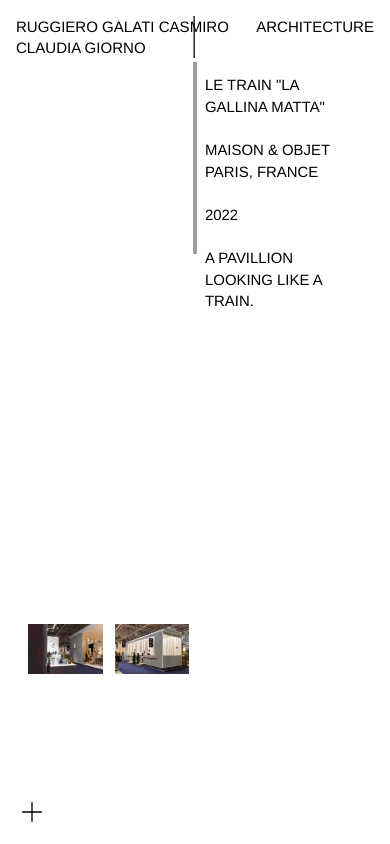
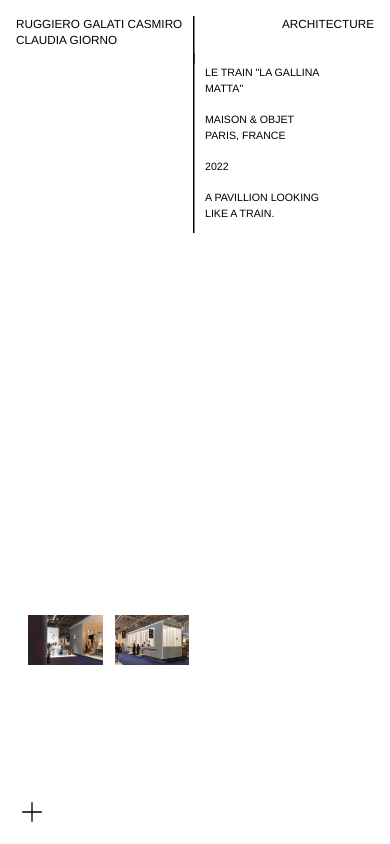
Before and after one commit to frarillotta/galaticasmirogiorno.com, a Next.js app: page /projects/2 in a window 390 px wide. Built offline with nearby package versions, Linux system fonts and the light colour scheme; grey boxes are pictures that could not be loaded.

Commit message:
fix line, add nic emobile styling

```diff
--- a/src/Components/Header/Header.module.css
+++ b/src/Components/Header/Header.module.css
@@ -21,7 +21,7 @@
 }
 
 .verticalLine {
-    height: 100%;
+    height: 48px;
     width: 4px;
     position: absolute;
     left: calc(50% - 2px);
--- a/src/Components/ProjectPageComponents/ProjectPageDescription/ProjectPageDescription.module.css
+++ b/src/Components/ProjectPageComponents/ProjectPageDescription/ProjectPageDescription.module.css
@@ -1,6 +1,16 @@
+
+.verticalLineWrapper {
+    position: absolute;
+    height: 100%;
+}
 
 .verticalLine {
-    position: absolute;
+    height: 100%;
+    width: 4px;
+}
+
+.paragraphWrapper {
+    position: relative;
 }
 
 .description {
--- a/src/Components/ProjectPageComponents/ProjectPageDescription/ProjectPageDescription.tsx
+++ b/src/Components/ProjectPageComponents/ProjectPageDescription/ProjectPageDescription.tsx
@@ -1,21 +1,31 @@
 import Image from 'next/image'
 import styles from './ProjectPageDescription.module.css';
 import { AnimatePresence, motion } from 'framer-motion';
+import { Line } from '~/Components/SvgIcons';
+
+
+//workaround for blurriness
+function template({ scaleY }: {scaleY: number}) {
+  return `scaleY(${scaleY})`
+}
 
 export const ProjectPageDescription: React.FC<{ children: React.ReactNode, className?: string }> = ({ children, className = '' }) => {
   return <AnimatePresence>
     <div className={`${styles.description} ${className}`}>
+      <div className={styles.paragraphWrapper}>
         <motion.div
-        className={styles.verticalLine}
-        initial={{ scaleY: 0, originY: 0 }}
-        animate={{ scaleY: 4 }}
+          className={styles.verticalLineWrapper}
+          transformTemplate={template}
+          initial={{ scaleY: 0, transformOrigin: '50% 0% 0px' }}
+          animate={{ scaleY: 1, transformOrigin: '50% 0% 0px' }}
           transition={{ duration: 2, ease: 'easeInOut', delay: 0.5 }}
         >
-        <Image width={4} height={48} alt='vertical line' src="/icons/line.svg" />
+          <Line className={styles.verticalLine} />
         </motion.div>
         <p className={styles.descriptionParagraph}>
           {children}
         </p>
       </div>
+    </div>
   </AnimatePresence>
 }
--- a/src/Components/SvgIcons/Line.tsx
+++ b/src/Components/SvgIcons/Line.tsx
@@ -2,8 +2,8 @@ import { forwardRef } from "react"
 
 
 export const Line = forwardRef<SVGSVGElement, { className?: string }>(({ className = '' }, ref) => {
-    return <svg ref={ref} className={className} viewBox="0 0 4 100" xmlns="http://www.w3.org/2000/svg">
-        <line x1="0" y1="0" x2="0" y2="100" stroke="black" stroke-width="3" />
+    return <svg preserveAspectRatio="xMidYMid slice" ref={ref} className={className} viewBox="0 0 4 200" xmlns="http://www.w3.org/2000/svg">
+        <line x1="0" y1="0" x2="0" y2="200" stroke="black" stroke-width="3" />
     </svg>
 
 })
--- a/src/styles/Contact.module.css
+++ b/src/styles/Contact.module.css
@@ -12,12 +12,12 @@
 
 .verticalLineWrapper {
     position: absolute;
-    left: calc(50% - 1.5px);
-    top: 0;
+    left: calc(50% - 2px);
+    top: -48px;
     z-index: 1;
 }
 
 .verticalLine {
     height: 48px;
-    width: 3px;
+    width: 4px;
 }
--- a/src/styles/globals.css
+++ b/src/styles/globals.css
@@ -16,6 +16,19 @@ table, caption, tbody, tfoot, thead, tr, th, td {
 	font-style: inherit;
 	font-size: 99%;
 	vertical-align: baseline;
+}
+
+@media screen and (max-width: 600px) {
+  html, body, div, span, applet, object, iframe,
+  h1, h2, h3, h4, h5, h6, p, blockquote, pre,
+  a, abbr, acronym, address, big, cite, code,
+  del, dfn, em, font, img, ins, kbd, q, s, samp,
+  small, strike, strong, sub, sup, tt, var,
+  dl, dt, dd, ol, ul, li,
+  fieldset, form, label, legend,
+  table, caption, tbody, tfoot, thead, tr, th, td {
+    font-size: 95%;
+  }
 }
 
 :root {
```
Lines whose indentation alone changed are shown as unchanged.
